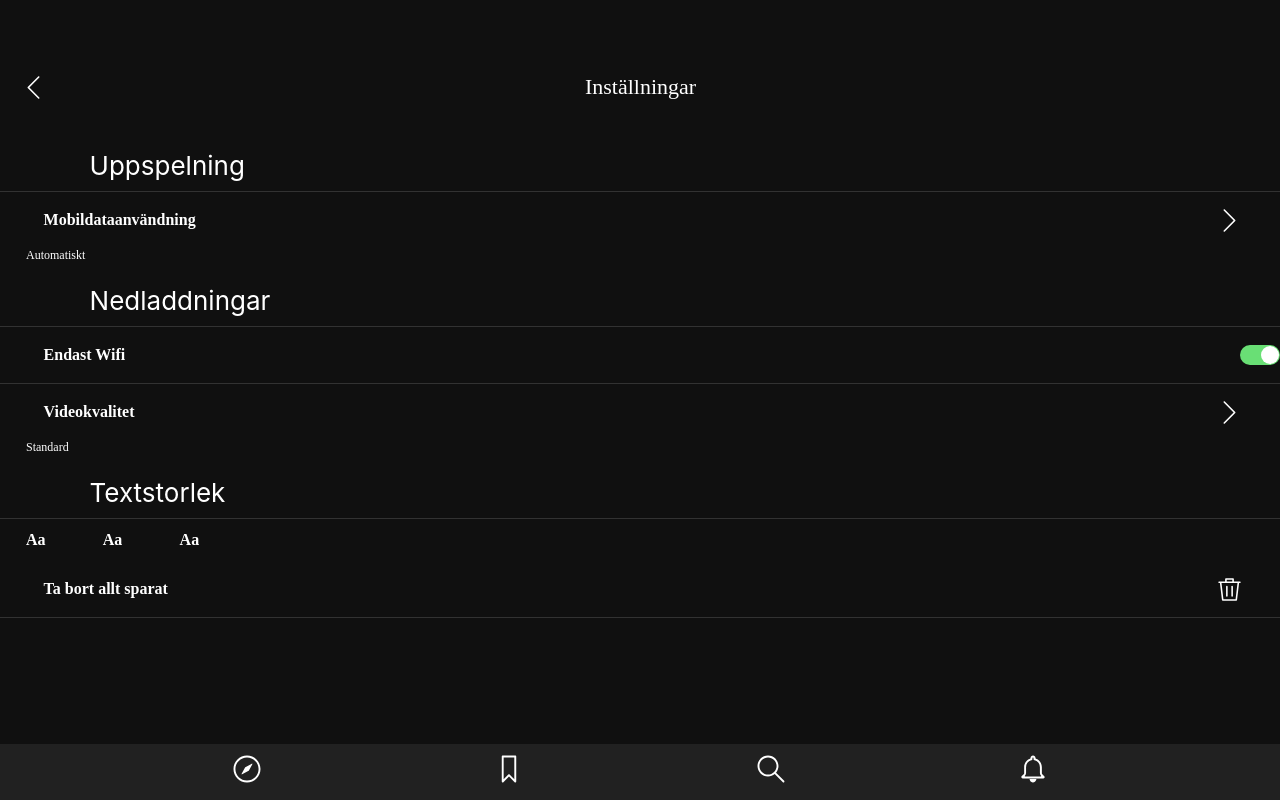
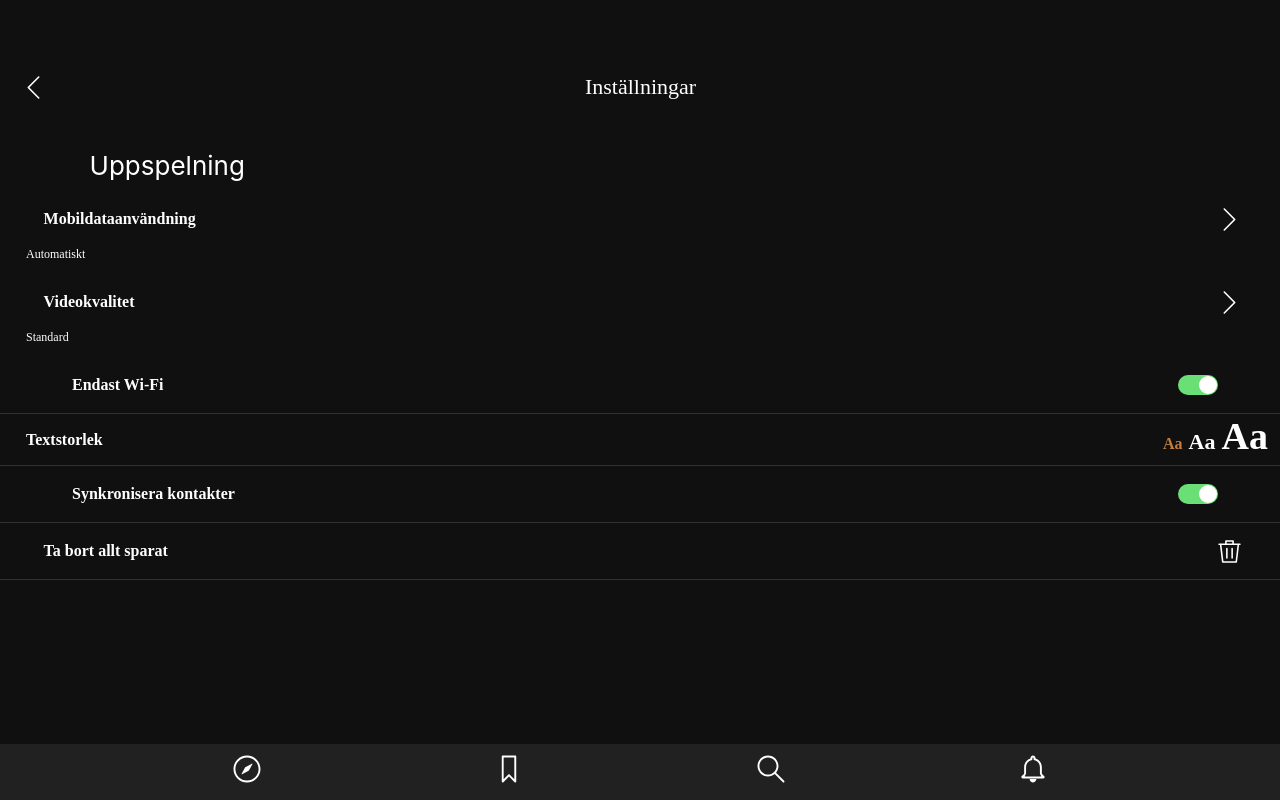
Before and after one commit to erikarvidsson/KA-project2, a React (Create React App) app: page /Settings in a window 1280 px wide. Shown: the top 800 px of the page. Built offline with nearby package versions, Linux system fonts and the light colour scheme.

Commit message:
fix settings page

```diff
--- a/src/components/Category2/index.js
+++ b/src/components/Category2/index.js
@@ -1,6 +1,6 @@
 import React from 'react';
 import styled from 'styled-components';
-import { Header, P, H2, H3 } from '../typo';
+import { P } from '../typo';
 
 const DivStyled = styled.div`
     height: 51px;
@@ -23,16 +23,15 @@ const ImgStyled = styled.img`
     margin-right: 12px;
 `;
 
-
 const Category2 = (props) => {
     return(
         <DivStyled>
             <CategoryDivStyled>
-                <P text={props.text} marginLeft="18px" fontWeight='Bold'/>
-                <ImgStyled src={props.img} alt=''></ImgStyled>
+                <P text={props.text} marginLeft='18px' fontWeight='Bold' />
+                <ImgStyled src={props.img} alt='' />
             </CategoryDivStyled>
         </DivStyled>
-    )
+    );
 }
 
 export default Category2;
--- a/src/components/SettingPage/index.js
+++ b/src/components/SettingPage/index.js
@@ -1,10 +1,10 @@
-import React,{ useState } from 'react';
-import { Route, Switch, Link } from "react-router-dom";
+import React from 'react';
 import styled from "styled-components";
 import NavigationButton from '../NavigationButton';
 import Category2 from '../Category2';
-import { P } from '../typo';
+import { H2, H3, P } from '../typo';
 import Line2 from '../Line2';
+import ToggleComponent from '../ToggleComponent';
 
 const DivStyledUppspelning = styled.div`
     margin-top: 25px;
@@ -12,44 +12,6 @@ const DivStyledUppspelning = styled.div`
 
 const DivStyled = styled.div`
     width: 100vw;
-
-    a {
-        color: #fff;
-        text-decoration: none;
-    }
-
-    label {
-        position: absolute;
-        width: 40px;
-        height: 20px;
-        background-color: #69df75;
-        border-radius: 20px;
-        transition: all 0.3s;
-    }
-
-    label::after {
-        content: '';
-        position: absolute;
-        width: 18px;
-        height: 18px;
-        border-radius:50%;
-        background-color: white;
-        top: 1px;
-        right: 1px;
-        transition: all 0.3s;
-    }
-
-    input:checked + label::after {
-        right: 20px;
-    }
-
-    input:checked + label {
-        background-color: rgba(255,255,255, 0.3);
-    }
-
-    input {
-        display: none;
-    }
 `;
 
 const CategoryDivStyled = styled.div`
@@ -62,10 +24,34 @@ const CategoryDivStyled = styled.div`
     margin-right: 0;
 `;
 
-const Div = styled.div`
+const ToggleDivStyled = styled.div`
+    height: 56px;
+    width: 100%;
+
+    margin-right: 0;
     display: flex;
     flex-direction: row;
+    align-items: center;
+    justify-content: center;
+`;
+
+const Div = styled.div`
+    height: 51px;
+    width: 105px;
+    margin-right: 12px;
+    display: flex;
+    flex-direction: row;
+    align-items: baseline;
     color: #fff;
+`;
+
+const TextDivStyled = styled.div`
+    height: 51px;
+    width: 100vw;
+    display: flex;
+    flex-direction: row;
+    align-items: center;
+    justify-content: space-between;
 `;
 
 const SettingPage = () => {
@@ -74,37 +60,39 @@ const SettingPage = () => {
             <DivStyledUppspelning>
                 <NavigationButton goTo='Uppspelning' />
             </DivStyledUppspelning>
-            <Line2 />
             <DivStyled>
                 <CategoryDivStyled>
                     <Category2 text='Mobildataanvändning' img='assets/icons/right-arrow.svg' />
                 </CategoryDivStyled>
                 <P text='Automatiskt' fontSize='12px' marginLeft='26px' marginTop='0px' />
-                <NavigationButton goTo='Nedladdningar' />
-                <Line2 />
-                <CategoryDivStyled>
-                    <Category2 text='Endast Wifi' />
-                    <input type='checkbox' id='toggle' />
-                    <label for="toggle"></label>
-                </CategoryDivStyled>
-                <Line2 />
                 <CategoryDivStyled>
                     <Category2 text='Videokvalitet' img='assets/icons/right-arrow.svg' />
                 </CategoryDivStyled>
                 <P text='Standard' fontSize='12px' marginLeft='26px' marginTop='0' />
-                <NavigationButton goTo='Textstorlek'/>
+                <ToggleDivStyled>
+                    <ToggleComponent text='Endast Wi-Fi' />
+                </ToggleDivStyled>
                 <Line2 />
-                <Div>
-                    <P text='Aa' fontWeight='Bold' marginLeft='26px' width='6%' />
-                    <P text='Aa' fontWeight='Bold' marginLeft='0px' width='6%' />
-                    <P text='Aa' fontWeight='Bold' marginLeft='0px' width='6%' />
-                </Div>
+                <TextDivStyled>
+                    <P text='Textstorlek' fontWeight='bold' marginLeft='26px' width='80%'/>
+                    <Div>
+                        <P text='Aa' fontWeight='bold' marginTop='0px' marginBottom='0px' marginLeft='0px' marginRight='6px' color='#C27E3C'/>
+                        <H3 text='Aa' fontWeight='bold' marginTop='0px' marginBottom='0px' marginLeft='0px' marginRight='6px'/>
+                        <H2 text='Aa' fontWeight='bold' marginTop='0px' marginBottom='0px' marginLeft='0px' marginRight='12px'/>
+                    </Div>
+                </TextDivStyled>
+                <Line2 />
+                <ToggleDivStyled>
+                    <ToggleComponent text='Synkronisera kontakter' />
+                </ToggleDivStyled>
+                <Line2 />
                 <CategoryDivStyled>
                     <Category2 text='Ta bort allt sparat' img="assets/icons/garbage.svg"/>
                 </CategoryDivStyled>
                 <Line2 />
             </DivStyled>
-  </div>
-)}
+        </div>
+    );
+}
 
 export default SettingPage;
--- /dev/null
+++ b/src/components/ToggleComponent/index.js
@@ -0,0 +1,79 @@
+import React from 'react';
+import styled from 'styled-components';
+import { P } from '../typo';
+
+const DivStyled = styled.div`
+    height: 51px;
+    width: 90vw;
+    display: flex;
+    justify-content: center;
+`;
+
+const ToggleDivStyled = styled.div `
+    height: 100%;
+    width: 90vw;
+    display: flex;
+    flex-direction: row;
+    justify-content: space-between;
+    align-items: center;
+    margin: 0;
+`;
+
+const LabelDiv = styled.label`
+    width: 40px;
+    height: 20px;
+
+    a {
+        color: #fff;
+        text-decoration: none;
+    }
+
+    label {
+        position: absolute;
+        width: 40px;
+        height: 20px;
+        background-color: #69df75;
+        border-radius: 20px;
+        transition: all 0.3s;
+    }
+
+    label::after {
+        content: '';
+        position: absolute;
+        width: 18px;
+        height: 18px;
+        border-radius:50%;
+        background-color: white;
+        top: 1px;
+        right: 1px;
+        transition: all 0.3s;
+    }
+
+    input:checked + label::after {
+        right: 20px;
+    }
+
+    input:checked + label {
+        background-color: rgba(255,255,255, 0.3);
+    }
+
+    input {
+        display: none;
+    }
+`;
+
+const ToggleComponent = (props) => {
+    return (
+        <DivStyled>
+            <ToggleDivStyled>
+                <P text={props.text} marginLeft='8px' fontWeight='bold'/>
+                <LabelDiv>
+                    <input type='checkbox' id='toggle' />
+                    <label for='toggle'></label>
+                </LabelDiv>
+            </ToggleDivStyled>
+        </DivStyled>
+    );
+}
+
+export default ToggleComponent;
```
